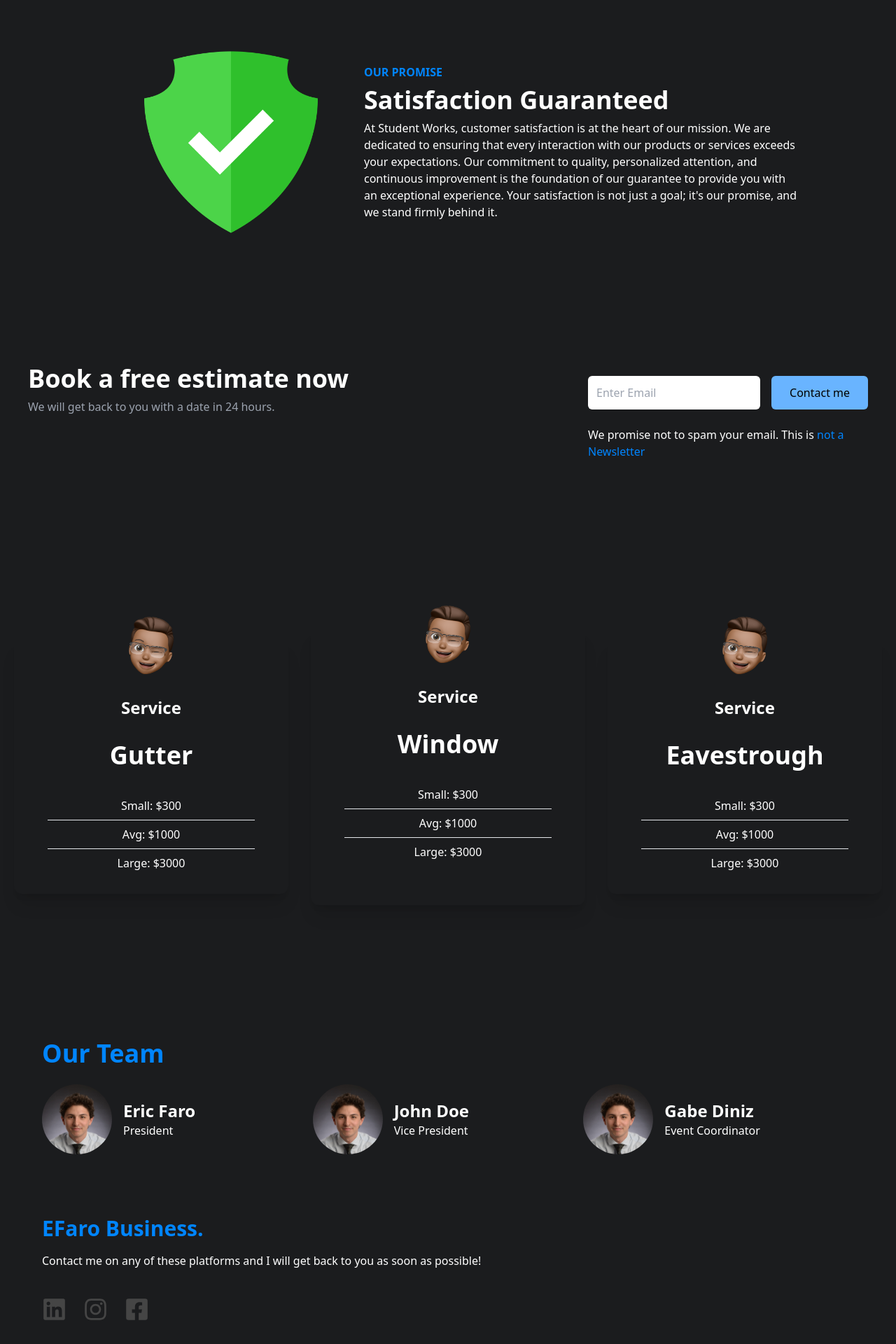
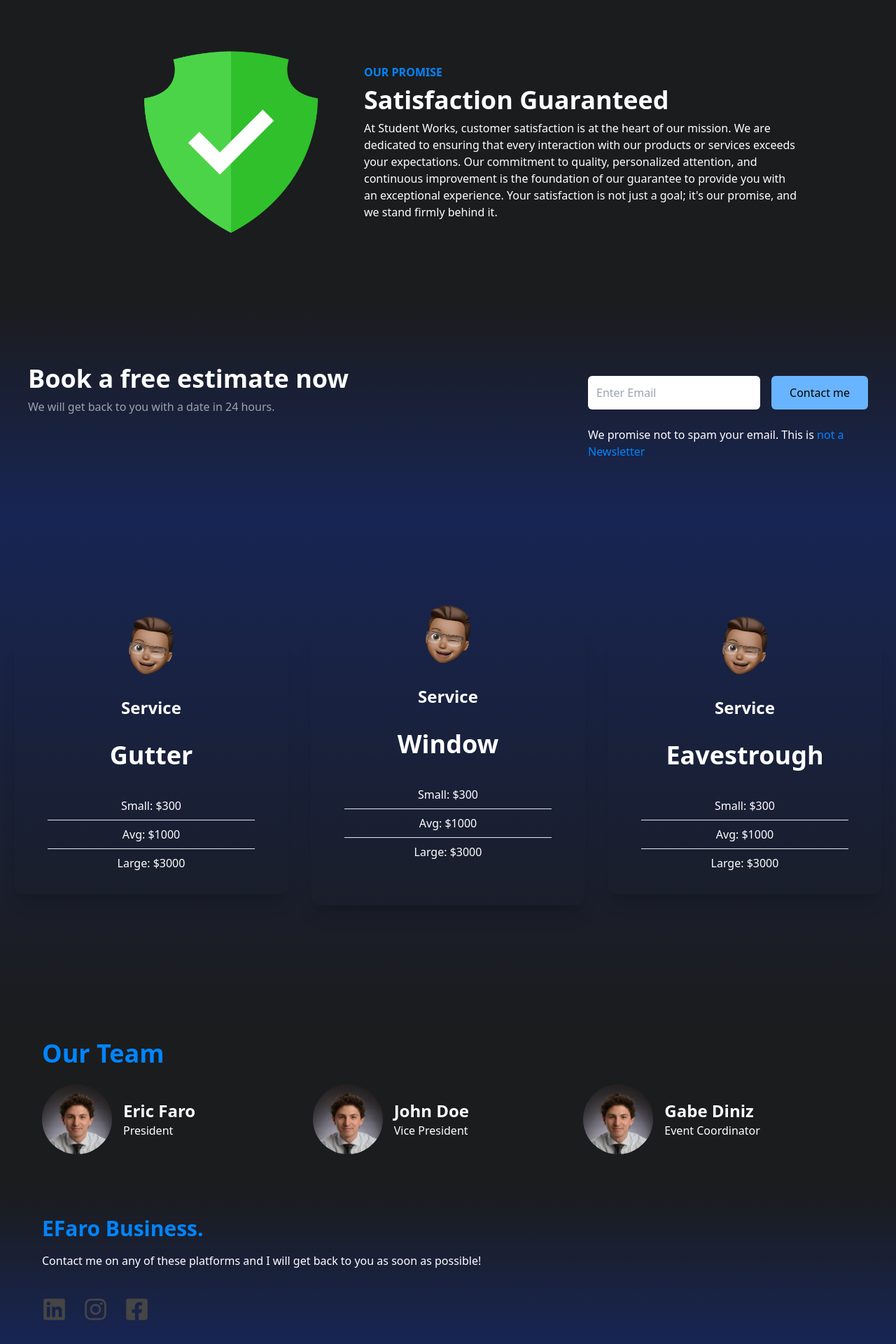
Before and after one commit to GabeDiniz/efaro-business, a React (Create React App) app: page / in a window 1280 px wide. Shown: the part 827-2747 px from the top of the page at 70% size. Built offline with nearby package versions, Linux system fonts and the light colour scheme.

Commit message:
Update: background color

```diff
--- a/src/components/Cards.jsx
+++ b/src/components/Cards.jsx
@@ -10,7 +10,7 @@ const Cards = () => {
   );
 
   return (
-    <section className="w-full py-[10rem] px-4 text-white bg-back">
+    <section className="w-full py-[10rem] px-4 text-white bg-gradient-to-t from-back to-blue-950">
       <div className="max-w-[1240px] mx-auto grid md:grid-cols-3 gap-8">
         {/* CARD 1 */}
         <div className="w-full shadow-xl flex flex-col p-4 pb-6 my-4 rounded-xl hover:scale-105 duration-300">
--- a/src/components/Footer.jsx
+++ b/src/components/Footer.jsx
@@ -3,7 +3,7 @@ import { FaFacebookSquare, FaInstagram, FaLinkedin } from "react-icons/fa";
 
 const Footer = () => {
   return (
-    <footer className="w-full text-white bg-back">
+    <footer className="w-full text-white bg-gradient-to-t from-blue-950 to-back">
       <div className="max-w-[1240px] mx-auto grid md:grid-cols-1 py-8 px-4 md:px-10">
         <h1 className="w-full text-3xl font-bold text-accentLight">
           EFaro Business.
--- a/src/components/Newsletter.jsx
+++ b/src/components/Newsletter.jsx
@@ -2,7 +2,7 @@ import React from "react";
 
 const Newsletter = () => {
   return (
-    <section className="w-full py-16 text-white px-4 md:px-10 bg-back">
+    <section className="w-full py-16 text-white px-4 md:px-10 bg-gradient-to-t from-blue-950 to-back">
       <div className="max-w-[1240px] mx-auto grid lg:grid-cols-3">
         <div className="lg:col-span-2 my-4">
           <h1 className="md:text-4xl sm:text-3xl text-2xl font-bold py-2">
```
